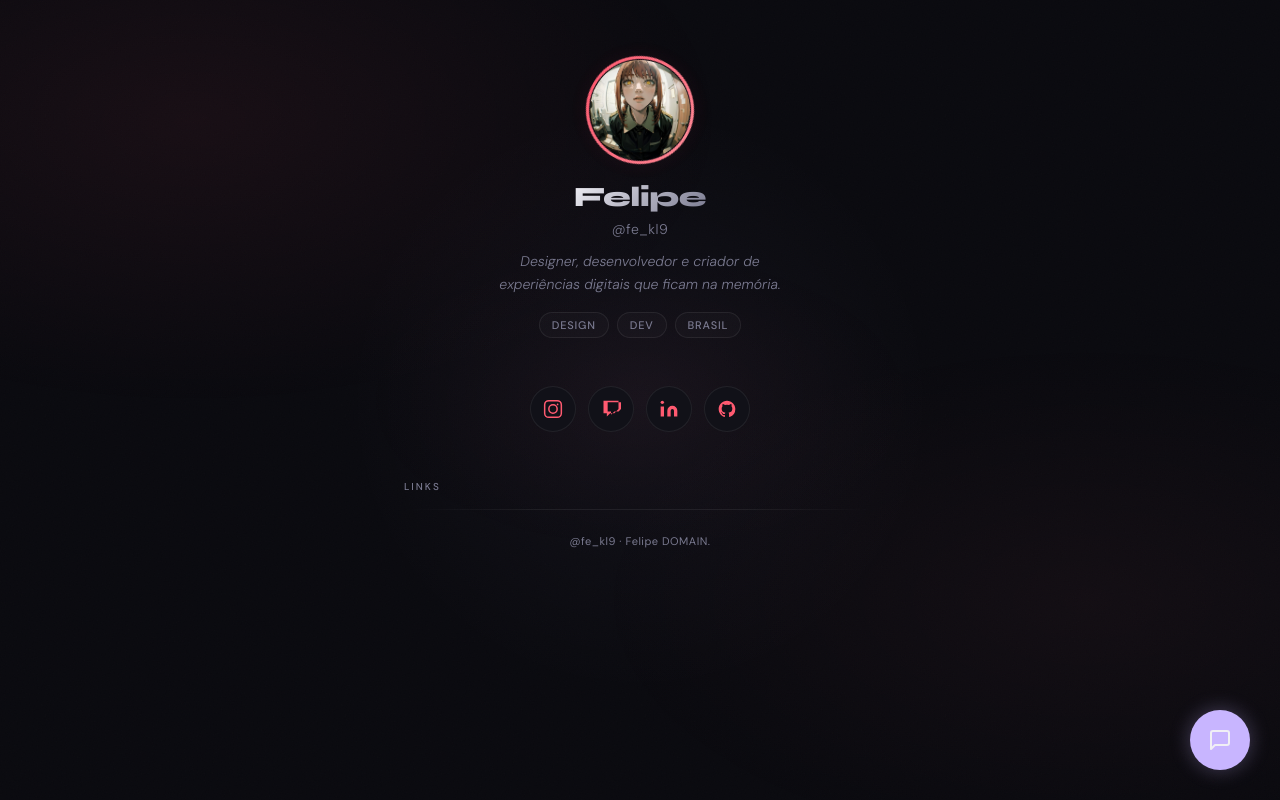
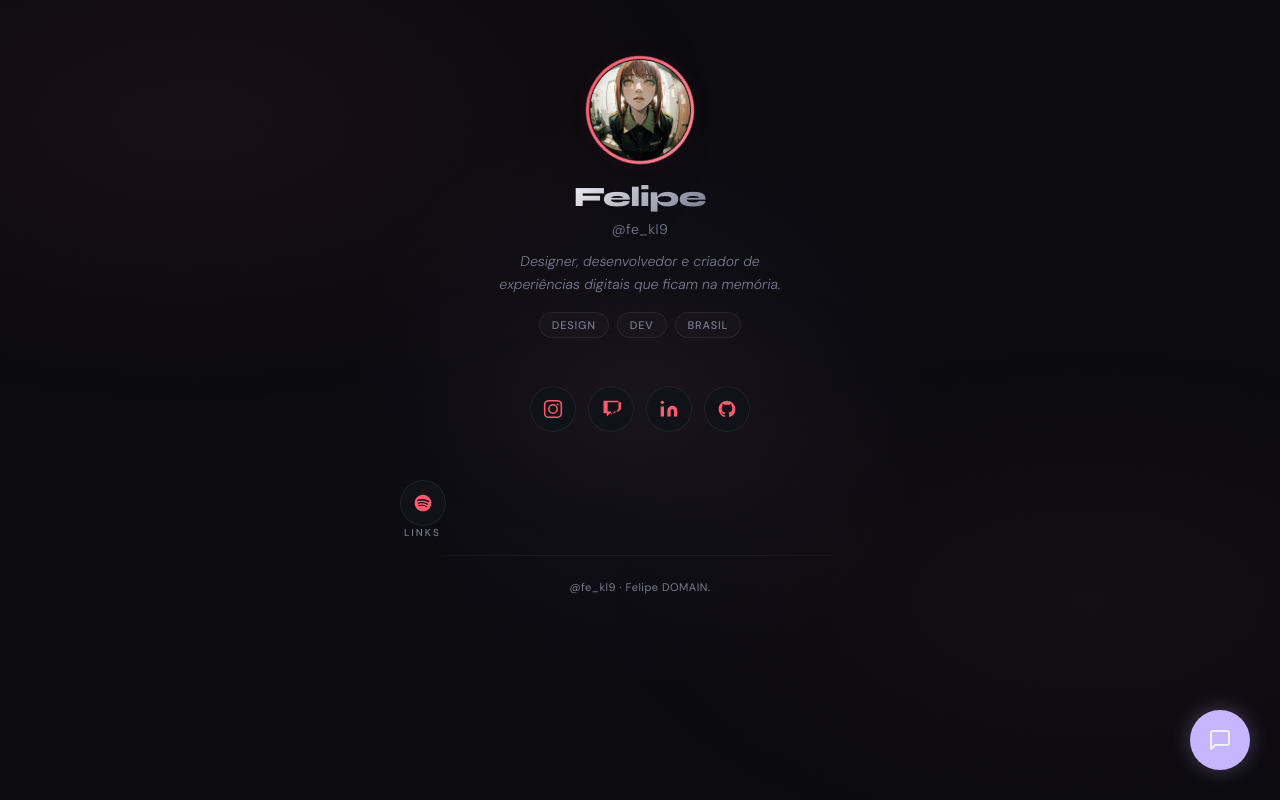
Before and after one commit to akira-hash9/project-socials, a website: page index.html in a window 1280 px wide. Drawn offline with Linux system fonts and the light colour scheme.

Commit message:
info update

```diff
--- a/index.html
+++ b/index.html
@@ -64,6 +64,12 @@
       </a>
     </div>
 
+    <a href="https://open.spotify.com/playlist/04I3k3akMuYjE1xfzSXcl4?si=2abc1e1789ce4bfd" target="_blank" rel="noopener" class="social-btn" style="--social-glow: rgba(30,215,96,0.15);" title="Spotify">
+  <svg width="20" height="20" viewBox="0 0 24 24" fill="currentColor">
+    <path d="M12 2C6.477 2 2 6.477 2 12s4.477 10 10 10 10-4.477 10-10S17.523 2 12 2zm4.586 14.424a.622.622 0 0 1-.857.207c-2.348-1.435-5.304-1.76-8.785-.964a.622.622 0 1 1-.277-1.215c3.809-.87 7.077-.496 9.712 1.115a.623.623 0 0 1 .207.857zm1.223-2.722a.78.78 0 0 1-1.072.257c-2.687-1.652-6.785-2.131-9.965-1.166a.78.78 0 0 1-.973-.519.781.781 0 0 1 .52-.973c3.632-1.102 8.147-.568 11.233 1.329a.78.78 0 0 1 .257 1.072zm.105-2.835C14.692 8.95 9.375 8.775 6.297 9.71a.937.937 0 1 1-.543-1.793c3.563-1.081 9.484-.872 13.22 1.37a.937.937 0 1 1-.96 1.58z"/>
+  </svg>
+</a>
+
     <p class="section-label">Links</p>
 
    <div class="divider"></div>
```
